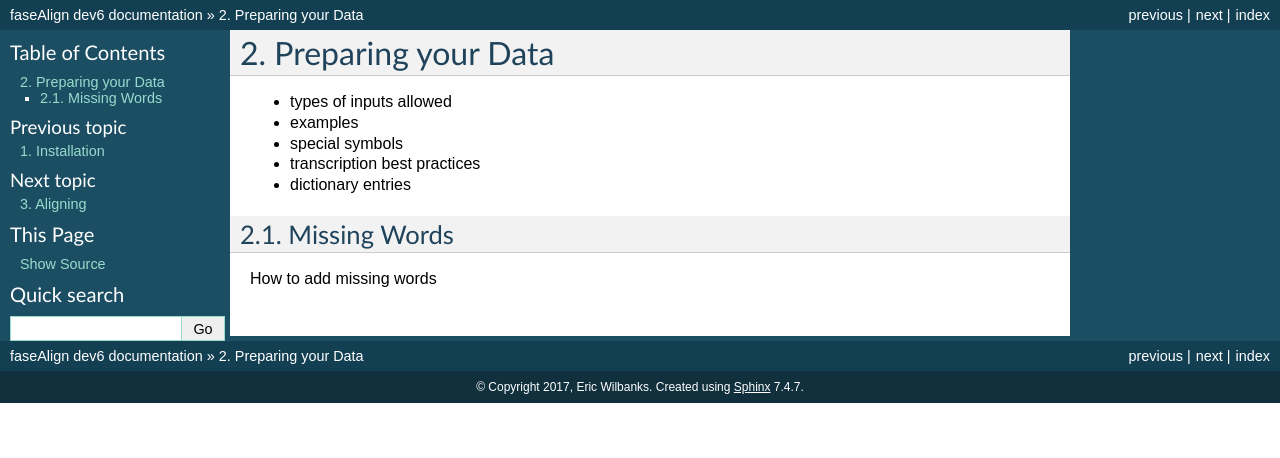
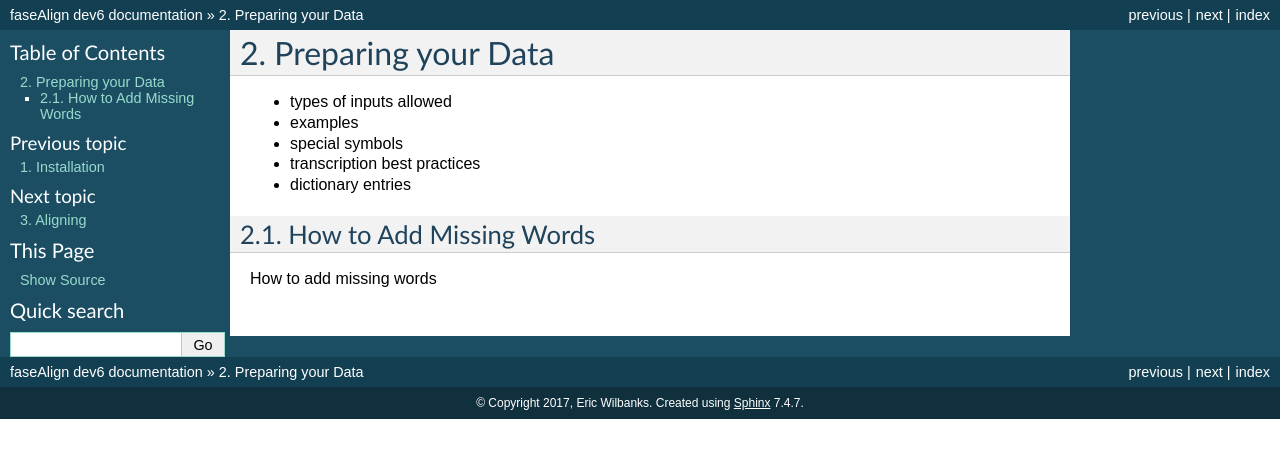
Before and after one commit to EricWilbanks/faseAlign, a Sphinx documentation site: the page built from docs/preparation.rst, in a window 1280 px wide. Shown: the top 458 px of the page. Built offline with Sphinx 7.4.7, drawn with Linux system fonts in a browser that asks for light colours.

Commit message:
initial docs

```diff
--- a/docs/preparation.rst
+++ b/docs/preparation.rst
@@ -12,7 +12,7 @@ Preparing your Data
 
 .. _missing:
 
-Missing Words
+How to Add Missing Words
 -------------
 
 How to add missing words
```
